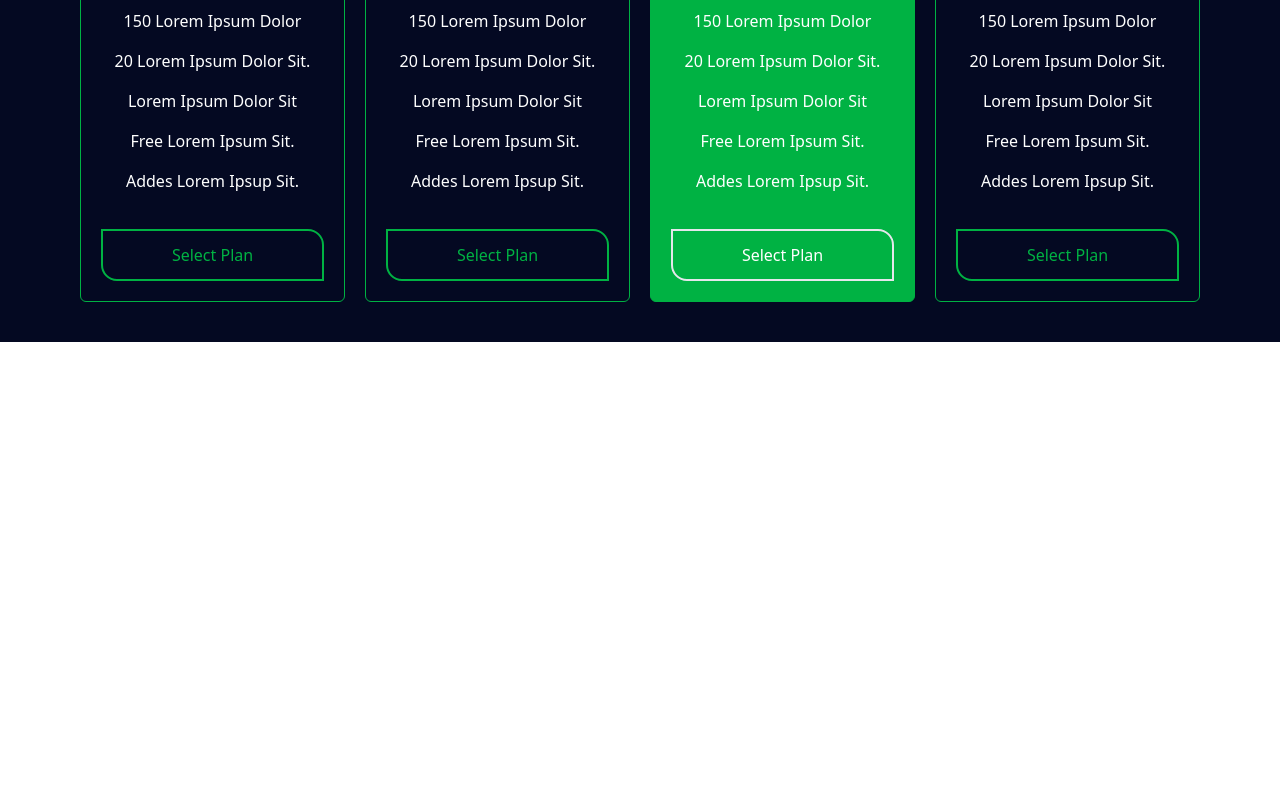
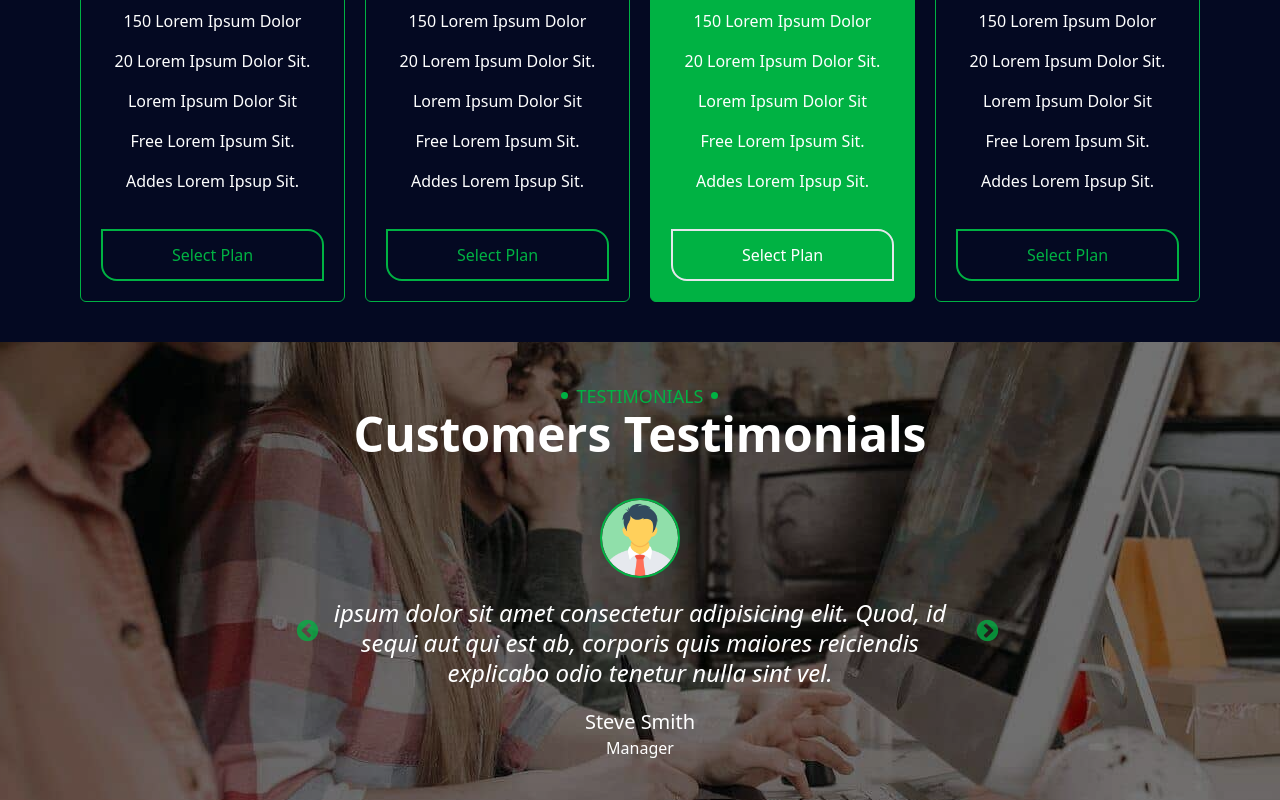
Before and after one commit to BasharatAliKing/TechMax, a plain HTML site: page index.html in a window 1280 px wide. Shown: the part 5431-6231 px from the top of the page. Before the commit the page ends 5773 px from the top, so only its background shows below. Drawn offline with nearby package versions, Linux system fonts and the light colour scheme.

Commit message:
edit readme and add new.md

```diff
--- a/assets/css/style.css
+++ b/assets/css/style.css
@@ -265,7 +265,30 @@ bottom: -50px;
         transition:.9s;
     }
 }
-
+#customers{
+    color: var(--white--);
+}
+#customers .slick-prev:before {
+    font-family: slick;
+    font-size: 25px;
+    line-height: 1;
+    padding: 10px;
+    opacity: .75;
+    margin-left: -10px;
+    color: var(--green--);
+    -webkit-font-smoothing: antialiased;
+    -moz-osx-font-smoothing: grayscale;
+}
+#customers .slick-next:before {
+    font-family: slick;
+    font-size: 25px;
+    line-height: 1;
+    padding: 10px;
+    opacity: .75;
+    color: var(--green--);
+    -webkit-font-smoothing: antialiased;
+    -moz-osx-font-smoothing: grayscale;
+}
 @media(max-width:576px){
     #choose-us h2{
         line-height: 40px;
--- a/assets/js/tailwind.js
+++ b/assets/js/tailwind.js
@@ -19,6 +19,7 @@ tailwind.config = {
         backgroundImage: {
           'home-bg': "url('/assets/images/pattern-bg-1.jpg')",
           'timebg': "url('/assets/images/91.jpg')",
+          'customersbg': "url('/assets/images/1 (1).jpg')",
 
         }
       }
--- a/index.html
+++ b/index.html
@@ -527,7 +527,44 @@
 
       </div>
     </section>
+    <!--Customers testimonials-->
+    <section id="customers" class=" bg-customersbg bg-fixed bg-no-repeat bg-center">
+        <div class=" py-10 bg-[#00000087] flex flex-col gap-10">
+          <div class="flex flex-col mx-auto ">
+            <h2 class="uppercase flex mx-auto text-base md:text-lg items-center gap-2 text-green font-medium"> <span
+              class="h-[7px] w-[7px] rounded-full bg-green"></span> testimonials<span
+              class="h-[7px] w-[7px] rounded-full bg-green"></span></h2>
+              <h1 class="text-3xl sm:text-4xl text-center md:text-4xl lg:text-5xl font-bold">Customers Testimonials</h1>
+          </div>
+          <div id="slidertwo" class="md:w-3/4 lg:w-2/4 mx-auto">
+            <div class="flex flex-col gap-10">
+              <img src="/assets/images/2.png" class="w-20 h-20 mx-auto rounded-full border-2 border-green" alt="my-img">
+              <p class="mt-5 text-[16px] md:text-[24px] leading-tight italic text-center"> ipsum dolor sit amet consectetur adipisicing elit. Quod, id sequi aut qui est ab, corporis quis maiores reiciendis explicabo odio tenetur nulla sint vel.</p>
+             <div class="flex mt-5 flex-col">
+              <h4 class="text-base md:text-xl font-medium text-center">Steve Smith</h4>
+              <p class="text-sm md:text-base font-normal text-center">Manager</p>
+             </div>
+            </div>
+            <div class="flex flex-col gap-10">
+              <img src="/assets/images/3 (1).png" class="w-20 h-20 mx-auto rounded-full border-2 border-green" alt="my-img">
+              <p class="mt-5 text-[16px] md:text-[24px] leading-tight italic text-center"> ipsum dolor sit amet consectetur adipisicing elit. Quod, id sequi aut qui est ab, corporis quis maiores reiciendis explicabo odio tenetur nulla sint vel.</p>
+             <div class="flex mt-5 flex-col">
+              <h4 class="text-base md:text-xl font-medium text-center">Alexandra Merry</h4>
+              <p class="text-sm md:text-base font-normal text-center">Officer</p>
+             </div>
+            </div>
+            <div class="flex flex-col gap-10">
+              <img src="/assets/images/1 (1).png" class="w-20 h-20 mx-auto rounded-full border-2 border-green" alt="my-img">
+              <p class="mt-5 text-[16px] md:text-[24px] leading-tight italic text-center"> ipsum dolor sit amet consectetur adipisicing elit. Quod, id sequi aut qui est ab, corporis quis maiores reiciendis explicabo odio tenetur nulla sint vel.</p>
+             <div class="flex mt-5 flex-col">
+              <h4 class="text-base md:text-xl font-medium text-center">Yusuf Amin</h4>
+              <p class="text-sm md:text-base font-normal text-center">Founder</p>
+             </div>
+            </div>
 
+          </div>
+        </div>
+    </section>
   </section>
   <script src="https://code.jquery.com/jquery-3.7.1.min.js"
     integrity="sha256-/JqT3SQfawRcv/BIHPThkBvs0OEvtFFmqPF/lYI/Cxo=" crossorigin="anonymous"></script>
@@ -570,6 +607,43 @@
         // instead of a settings object
       ]
     });
+    $('#slidertwo').slick({
+      dots: false,
+      autoplay: false,
+      arrows: true,
+      infinite: true,
+      speed: 500,
+      slidesToShow: 1,
+      slidesToScroll: 1,
+      responsive: [
+        {
+          breakpoint: 1024,
+          settings: {
+            slidesToShow: 1,
+            slidesToScroll: 1,
+            infinite: true,
+            dots: false
+          }
+        },
+        {
+          breakpoint: 600,
+          settings: {
+            slidesToShow: 1,
+            slidesToScroll: 1
+          }
+        },
+        {
+          breakpoint: 480,
+          settings: {
+            slidesToShow: 1,
+            slidesToScroll: 1
+          }
+        }
+        // You can unslick at a given breakpoint now by adding:
+        // settings: "unslick"
+        // instead of a settings object
+      ]
+    });
   </script>
   <script src="https://unpkg.com/aos@2.3.1/dist/aos.js"></script>
   <script>
```
